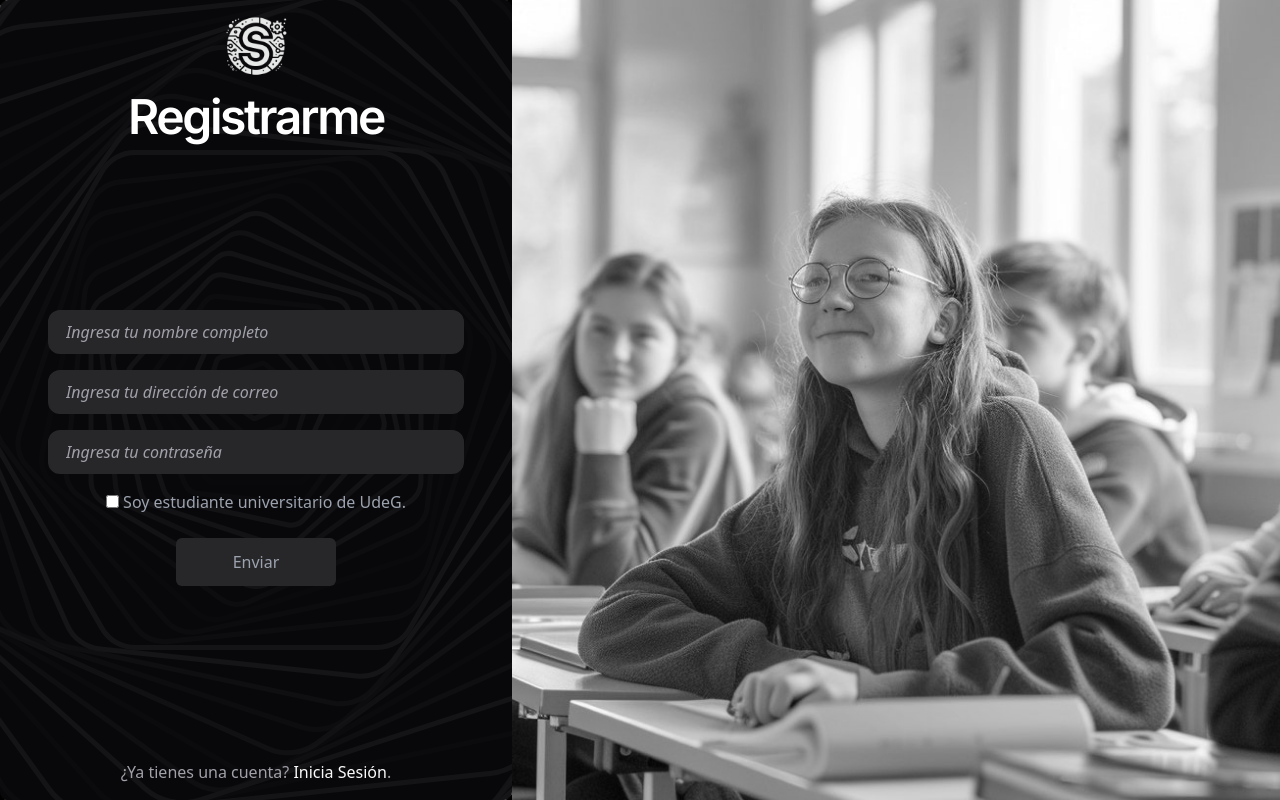
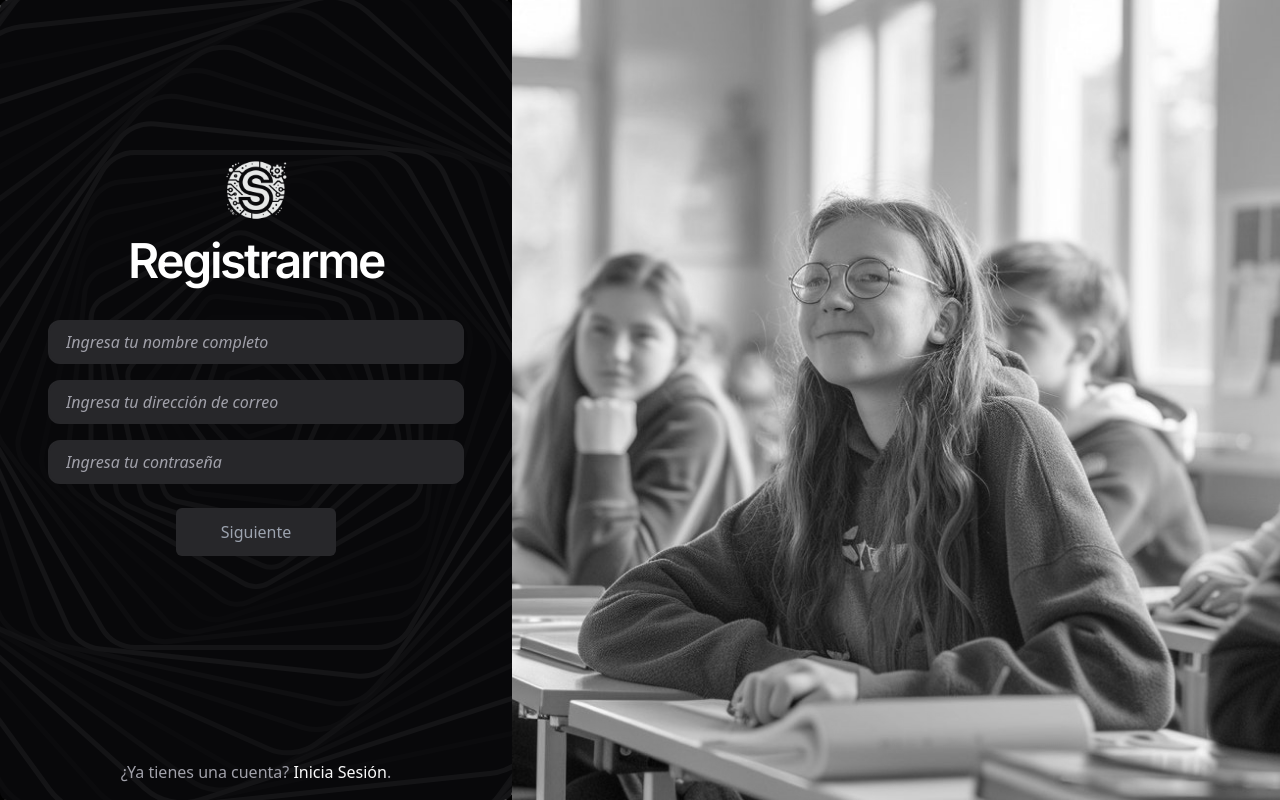
Before and after one commit to Doofenshmirtz-Malvados-y-Asociados/SIASU-frontend, an Angular app: page /register in a window 1280 px wide. Built offline with nearby package versions, Linux system fonts and the light colour scheme.

Commit message:
Fix on popup components

```diff
--- a/src/app/components/error-popup/error-popup.component.html
+++ b/src/app/components/error-popup/error-popup.component.html
@@ -1,4 +1,4 @@
-<div class="absolute z-20 w-96 h-52 p-4 text-center bg-neutral-950 border-2 border-red-400/30 rounded-lg text-gray-300 top-1/2 -translate-y-1/2">
+<div class="absolute z-20 w-96 h-52 p-4 text-center bg-neutral-950 border-2 border-red-400/30 rounded-lg text-gray-300 top-1/2 -translate-y-1/2 left-1/2 -translate-x-1/2">
     <div class="relative h-full flex flex-col justify-between">
 
         <svg class="absolute w-20 top-0 right-0 translate-x-1/2 -translate-y-1/2 fill-red-600" data-testid="geist-icon" stroke-linejoin="round" viewBox="0 0 16 16"><path fill-rule="evenodd" clip-rule="evenodd" d="M16 8C16 12.4183 12.4183 16 8 16C3.58172 16 0 12.4183 0 8C0 3.58172 3.58172 0 8 0C12.4183 0 16 3.58172 16 8ZM10.5 11.5607L9.96967 11.0303L8 9.06066L6.03033 11.0303L5.5 11.5607L4.43934 10.5L4.96967 9.96967L6.93934 8L4.96967 6.03033L4.43934 5.5L5.5 4.43934L6.03033 4.96967L8 6.93934L9.96967 4.96967L10.5 4.43934L11.5607 5.5L11.0303 6.03033L9.06066 8L11.0303 9.96967L11.5607 10.5L10.5 11.5607Z"></path></svg>
@@ -14,4 +14,4 @@
         </button>
     </div>
 </div>
-<div class="absolute cursor-not-allowed z-10 w-full h-full bg-black/70"></div>
+<div class="absolute top-0 left-0 cursor-not-allowed z-10 w-full h-full bg-black/70"></div>
--- a/src/app/components/success-popup/success-popup.component.html
+++ b/src/app/components/success-popup/success-popup.component.html
@@ -1,4 +1,4 @@
-<div class="absolute z-20 w-96 h-52 p-4 text-center bg-neutral-950 border-2 border-green-400/30 rounded-lg text-gray-300 top-1/2 -translate-y-1/2">
+<div class="absolute z-20 w-96 h-52 p-4 text-center bg-neutral-950 border-2 border-green-400/30 rounded-lg text-gray-300 top-1/2 -translate-y-1/2 left-1/2 -translate-x-1/2">
     <div class="relative">
         <svg class="absolute w-20 top-0 right-0 translate-x-1/2 -translate-y-1/2" xmlns="http://www.w3.org/2000/svg" x="0px" y="0px" viewBox="0 0 48 48">
             <path fill="#c8e6c9" d="M44,24c0,11-9,20-20,20S4,35,4,24S13,4,24,4S44,13,44,24z"></path><polyline fill="none" stroke="#4caf50" stroke-miterlimit="10" stroke-width="4" points="14,24 21,31 36,16"></polyline>
@@ -17,4 +17,4 @@
         </a>
     </div>
 </div>
-<div class="absolute cursor-not-allowed z-10 w-full h-full bg-black/70"></div>
+<div class="absolute top-0 left-0 cursor-not-allowed z-10 w-full h-full bg-black/70"></div>
--- a/src/app/pages/login/login.component.html
+++ b/src/app/pages/login/login.component.html
@@ -2,7 +2,7 @@
     <div class="col-span-3 h-full login-image"></div>
     <div class="flex col-span-2 h-full">
         <div class="h-full w-full p-12 flex flex-col justify-start login-form text-white rounded-lg relative">
-            <div class="w-full absolute top-4 left-0">
+            <div class="w-full absolute top-40 left-0">
                 <a routerLink="/">
                     <img class=" m-auto invert w-16" src="/assets/logo-min.png" />
                 </a>
--- a/src/app/pages/register/register.component.html
+++ b/src/app/pages/register/register.component.html
@@ -1,19 +1,20 @@
 <div class="w-full h-full grid grid-cols-5">
     <div class="flex justify-center col-span-2">
         <div class="h-full w-full p-12 flex flex-col justify-start register-form text-white rounded-lg relative">
-            <div class="w-full absolute top-4 left-0">
+            <div class="w-full absolute top-40 left-0">
                 <a routerLink="/">
                     <img class=" m-auto invert w-16" src="/assets/logo-min.png" />
                 </a>
                 <p class="lg:text-5xl mt-4 inter text-center font-semibold tracking-tighter">Registrarme</p>
             </div>
 
-            <div class="w-full m-auto pt-16">
+            <div class="w-full h-1/2 m-auto pt-16">
                 <p class="text-center mt-6 text-red-300 font-bold italic">
                     {{errorMessage}}
                 </p>
 
                 <form class="flex flex-col mt-6" [formGroup]="registerForm" (ngSubmit)="onSubmit()">
+                    @if (registerFormPage === 0) {
                         <input
                             class="ring-offset-background file:border-0 file:bg-transparent file:text-sm file:font-medium placeholder:text-muted-foreground focus-visible:outline-none focus-visible:ring-2 focus-visible:ring-ring focus-visible:ring-offset-2 disabled:cursor-not-allowed disabled:opacity-50 my-2 py-2 px-4 bg-secondary rounded-xl border-2 border-border placeholder:italic"
                             type="name"
@@ -35,6 +36,19 @@
                             name="password"
                             placeholder="Ingresa tu contraseña"
                         />
+
+
+                        <button (click)="increaseFormPage(1)" class="group relative text-center w-40 h-12 mt-4 m-auto overflow-hidden overflow-x-hidden rounded-md bg-secondary px-8 py-2 text-gray-400 hover:text-black transition-all duration-300">
+                            <span class="relative z-10">Siguiente</span>
+                            <span class="absolute inset-0 overflow-hidden rounded-md">
+                                <span class="absolute left-0 aspect-square w-full origin-center -translate-x-full rounded-full bg-gradient-to-r from-white to-gray-500 transition-all duration-500 group-hover:-translate-x-0 group-hover:scale-150"></span>
+                            </span>
+                        </button>
+                    } @else {
+                        <p (click)="increaseFormPage(-1)" class="flex place-items-center gap-2 text-muted-foreground cursor-pointer hover:text-foreground transition-colors duration-200">
+                            <svg data-testid="geist-icon" height="16" stroke-linejoin="round" viewBox="0 0 16 16" width="16" style="color: currentcolor;"><path fill-rule="evenodd" clip-rule="evenodd" d="M6.46966 13.7803L6.99999 14.3107L8.06065 13.25L7.53032 12.7197L3.56065 8.75001H14.25H15V7.25001H14.25H3.56065L7.53032 3.28034L8.06065 2.75001L6.99999 1.68935L6.46966 2.21968L1.39644 7.2929C1.00592 7.68342 1.00592 8.31659 1.39644 8.70711L6.46966 13.7803Z" fill="currentColor"></path></svg>
+                            Regresar
+                        </p>
                         <label class="text-center my-2 text-gray-400">
                             <input
                                 class="accent-gray-300 dark:[color-scheme:dark]"
@@ -42,15 +56,17 @@
                                 formControlName="isStudent"
                                 name="isStudent"
                             />
-                        Soy estudiante universitario de UdeG.
+                            Soy estudiante universitario de DIVTIC (CUCEI).
                         </label>
-
                         @if (registerForm.value.isStudent) {
                             <label for="career" class="w-full text-gray-400">
                                 Selecciona una carrera:
                                 <select name="career" formControlName="career" class="dark:[color-scheme:dark] w-full ring-offset-background file:border-0 file:bg-transparent file:text-sm file:font-medium placeholder:text-muted-foreground focus-visible:outline-none focus-visible:ring-2 focus-visible:ring-ring focus-visible:ring-offset-2 disabled:cursor-not-allowed disabled:opacity-50 my-2 py-2 px-4 bg-secondary rounded-xl border-2 border-border placeholder:italic">
-                                <option class="bg-gray-700/90" value="INCO">Ingeniería en Computación</option>
-                                <option class="bg-gray-700/90" value="INFO">Ingeniería en Informatica</option>
+                                    <option class="bg-gray-700/90" value="INCO">Ingeniería en Computación (INCO)</option>
+                                    <option class="bg-gray-700/90" value="ICOM">Ingeniería en Computación (ICOM)</option>
+                                    <option class="bg-gray-700/90" value="INNI">Ingeniería en Informatica (INNI)</option>
+                                    <option class="bg-gray-700/90" value="INFO">Ingeniería en Informatica (INFO)</option>
+                                    <option class="bg-gray-700/90" value="INCE">Ingeniería en Comunicaciones y Electrónica</option>
                                     <option class="bg-gray-700/90" value="INRO">Ingeniería Robótica</option>
                                     <option class="bg-gray-700/90" value="INBI">Ingeniería Biomédica</option>
                                 </select>
@@ -66,13 +82,14 @@
                                 />
                             </label>
                         }
-
                         <button class="group relative text-center w-40 h-12 mt-4 m-auto overflow-hidden overflow-x-hidden rounded-md bg-secondary px-8 py-2 text-gray-400 hover:text-black transition-all duration-300">
                             <span class="relative z-10">Enviar</span>
                             <span class="absolute inset-0 overflow-hidden rounded-md">
                                 <span class="absolute left-0 aspect-square w-full origin-center -translate-x-full rounded-full bg-gradient-to-r from-white to-gray-500 transition-all duration-500 group-hover:-translate-x-0 group-hover:scale-150"></span>
                             </span>
                         </button>
+                    }
+
                 </form>
             </div>
 
--- a/src/app/pages/register/register.component.ts
+++ b/src/app/pages/register/register.component.ts
@@ -29,6 +29,7 @@ export class RegisterPage {
 
   fetchStatus = signal<fetchType>('notSend');
   errorMessage = '';
+  registerFormPage = 0;
 
   registerForm = new FormGroup({
     name: new FormControl('', [Validators.required, Validators.minLength(6)]),
@@ -72,7 +73,6 @@ export class RegisterPage {
         }
       }
     )
-
   }
 
   validation(): boolean {
@@ -105,4 +105,8 @@ export class RegisterPage {
     this.errorMessage = '';
     return true
   }
+
+  increaseFormPage(n : number) {
+    this.registerFormPage += n;
+  }
 }
```
Lines whose indentation alone changed are shown as unchanged.
